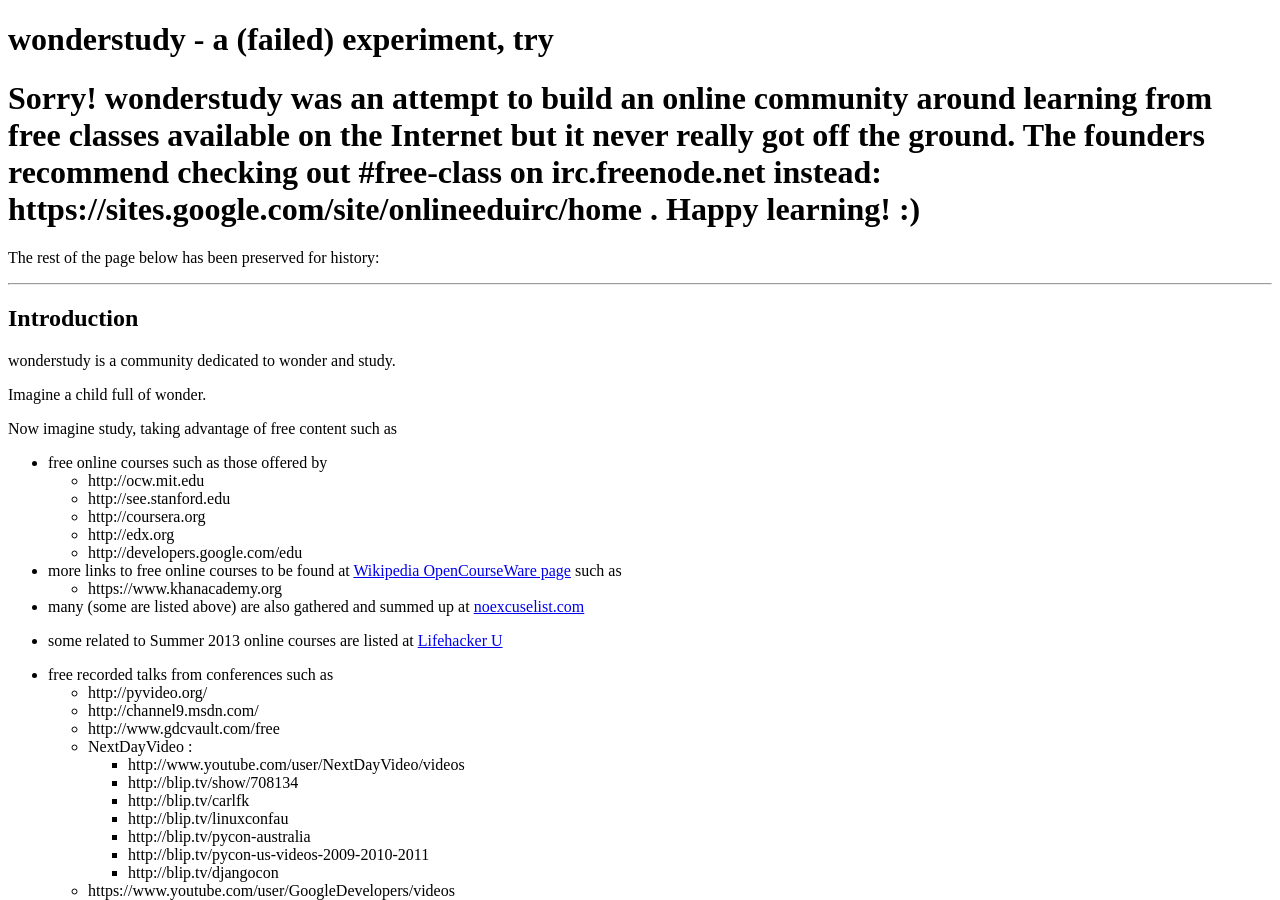
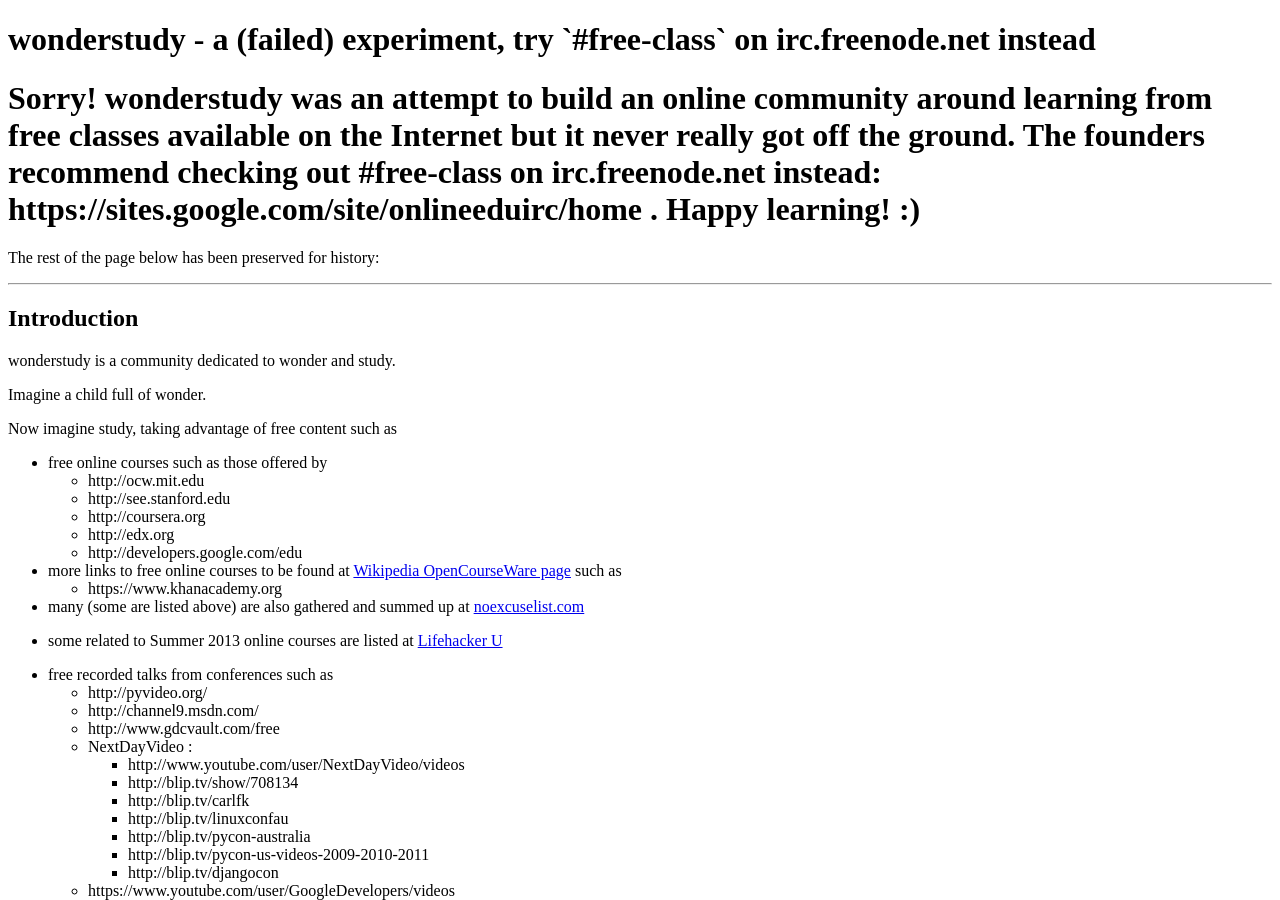
Before and after one commit to wonderstudy/wonderstudy.github.io, a Jekyll site: the page built from index.md, in a window 1280 px wide and 900 px high. Built offline with Jekyll 4.4.1, drawn with Linux system fonts in a browser that asks for light colours; Markdown is read by kramdown in place of the engine named in the settings.

Commit message:
fix title

```diff
--- a/index.md
+++ b/index.md
@@ -1,6 +1,6 @@
 ---
 layout: default
-title: wonderstudy - a (failed) experiment, try #free-class on irc.freenode.net instead
+title: wonderstudy - a (failed) experiment, try `#free-class` on irc.freenode.net instead
 ---
 
 # Sorry! wonderstudy was an attempt to build an online community around learning from free classes available on the Internet but it never really got off the ground. The founders recommend checking out #free-class on irc.freenode.net instead: https://sites.google.com/site/onlineeduirc/home . Happy learning! :)
```
